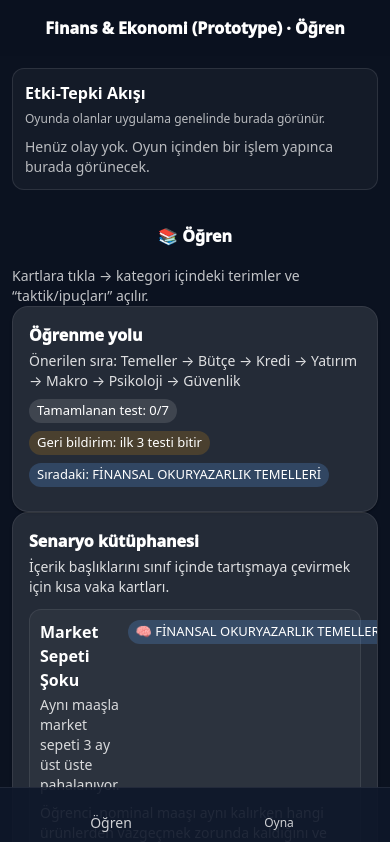
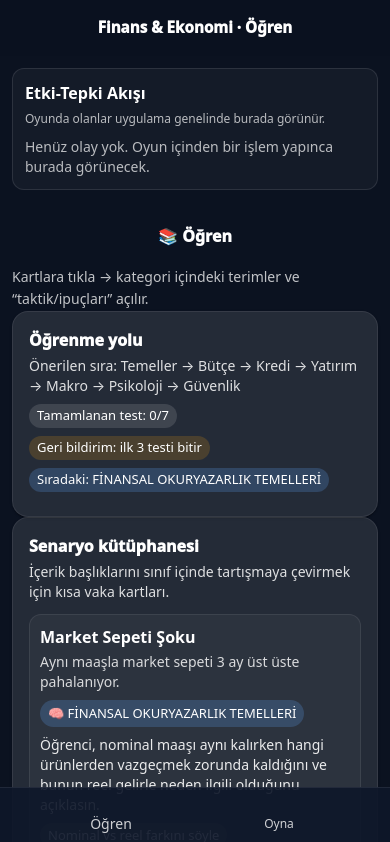
Before and after one commit to ege-kilavuz/economy-lab, a React (Vite) app: page / in a window 390 px wide. Shown: the top 842 px of the page. Built offline with nearby package versions, Linux system fonts and the light colour scheme; some icons are missing.

Commit message:
Improve mobile header and scenario chip layout

```diff
--- a/src/App.tsx
+++ b/src/App.tsx
@@ -64,8 +64,19 @@ export default function App() {
       <Box sx={{ minHeight: '100vh', bgcolor: '#0b1220', color: 'white' }}>
         <AppBar position="sticky" elevation={0} sx={{ bgcolor: 'rgba(11,18,32,0.92)', color: 'white' }}>
           <Toolbar sx={{ px: 1.5 }}>
-            <Typography variant="subtitle1" sx={{ fontWeight: 950, flex: 1, textAlign: 'center' }}>
-              Finans & Ekonomi (Prototype) · {title}
+            <Typography
+              variant="subtitle1"
+              sx={{
+                fontWeight: 950,
+                flex: 1,
+                textAlign: 'center',
+                fontSize: { xs: '0.95rem', sm: '1rem' },
+                lineHeight: 1.15,
+                whiteSpace: 'normal',
+                wordBreak: 'break-word',
+              }}
+            >
+              Finans & Ekonomi · {title}
             </Typography>
           </Toolbar>
         </AppBar>
--- a/src/LearnScreen.tsx
+++ b/src/LearnScreen.tsx
@@ -491,7 +491,7 @@ export function LearnScreen() {
     <Box sx={{ pt: 1 }}>
       <Top title="📚 Öğren" canBack={false} />
 
-      <Typography variant="body2" sx={{ mt: 1, color: 'rgba(255,255,255,0.75)' }}>
+      <Typography variant="body2" sx={{ mt: 1, color: 'rgba(255,255,255,0.75)', lineHeight: 1.6 }}>
         Kartlara tıkla → kategori içindeki terimler ve “taktik/ipuçları” açılır.
       </Typography>
 
@@ -531,7 +531,7 @@ export function LearnScreen() {
                   key={scenario.id}
                   sx={{ borderRadius: 3, border: '1px solid rgba(255,255,255,0.08)', bgcolor: 'rgba(255,255,255,0.04)', p: 1.25 }}
                 >
-                  <Stack direction="row" justifyContent="space-between" alignItems="flex-start" spacing={1}>
+                  <Stack spacing={1}>
                     <Box>
                       <Typography fontWeight={900}>{scenario.title}</Typography>
                       <Typography variant="body2" sx={{ mt: 0.35, opacity: 0.82 }}>
@@ -541,7 +541,20 @@ export function LearnScreen() {
                     <Chip
                       size="small"
                       label={category ? `${category.icon} ${category.title}` : scenario.categoryId}
-                      sx={{ bgcolor: 'rgba(96,165,250,0.22)', color: 'white' }}
+                      sx={{
+                        bgcolor: 'rgba(96,165,250,0.22)',
+                        color: 'white',
+                        alignSelf: 'flex-start',
+                        maxWidth: '100%',
+                        '& .MuiChip-label': {
+                          display: 'block',
+                          whiteSpace: 'normal',
+                          overflowWrap: 'anywhere',
+                          paddingTop: '4px',
+                          paddingBottom: '4px',
+                        },
+                        height: 'auto',
+                      }}
                     />
                   </Stack>
                   <Typography variant="body2" sx={{ mt: 1, opacity: 0.9 }}>
```
